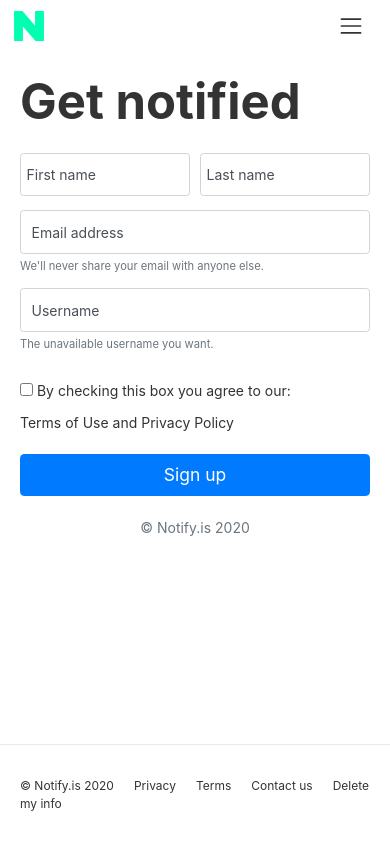
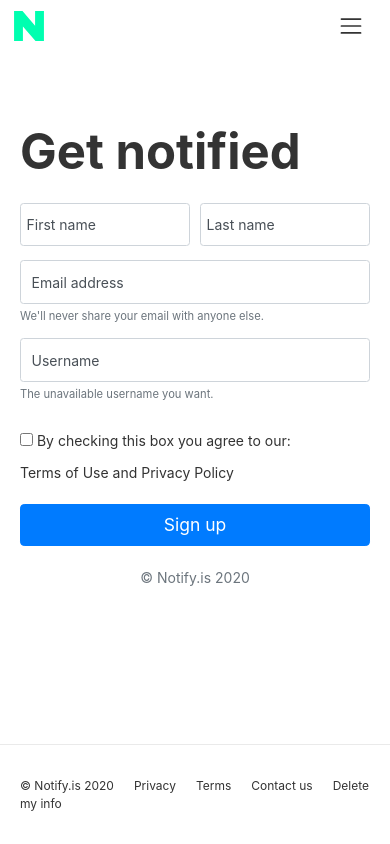
Before and after one commit to oliverproud/notify.is, a Next.js app: page /signup in a window 390 px wide. Built offline with nearby package versions, Linux system fonts and the light colour scheme.

Commit message:
increase top margin on mobile forms

```diff
--- a/styles/global.css
+++ b/styles/global.css
@@ -87,7 +87,6 @@ a:hover {
 .form-signup {
   width: 100%;
   max-width: 420px;
-  padding: 15px;
 }
 
 @media (max-width: 768px) {
@@ -95,7 +94,7 @@ a:hover {
     padding: 20px;
   }
   .form-container {
-    margin-top: 0px;
+    margin-top: 50px;
   }
 }
 
```
